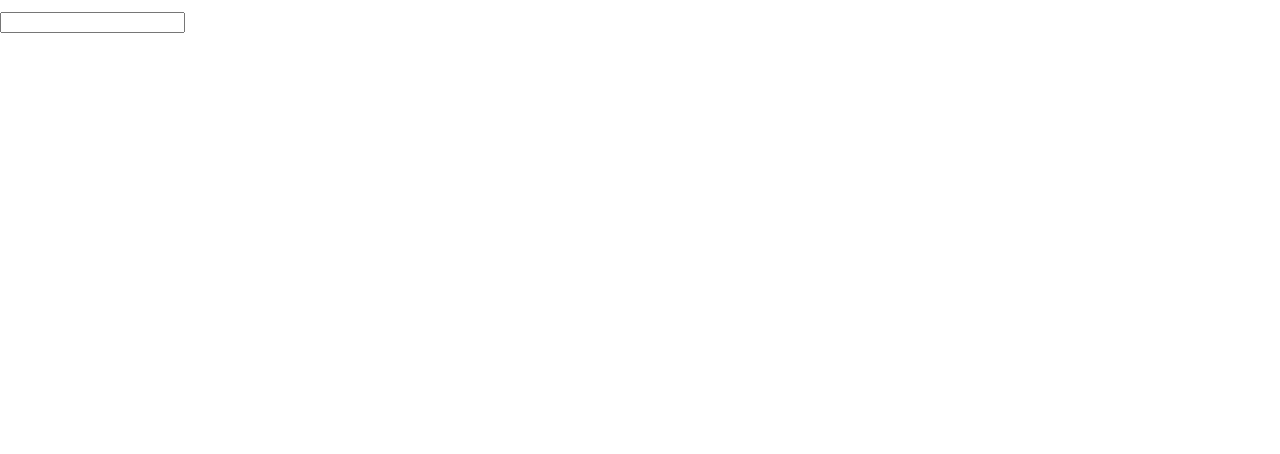
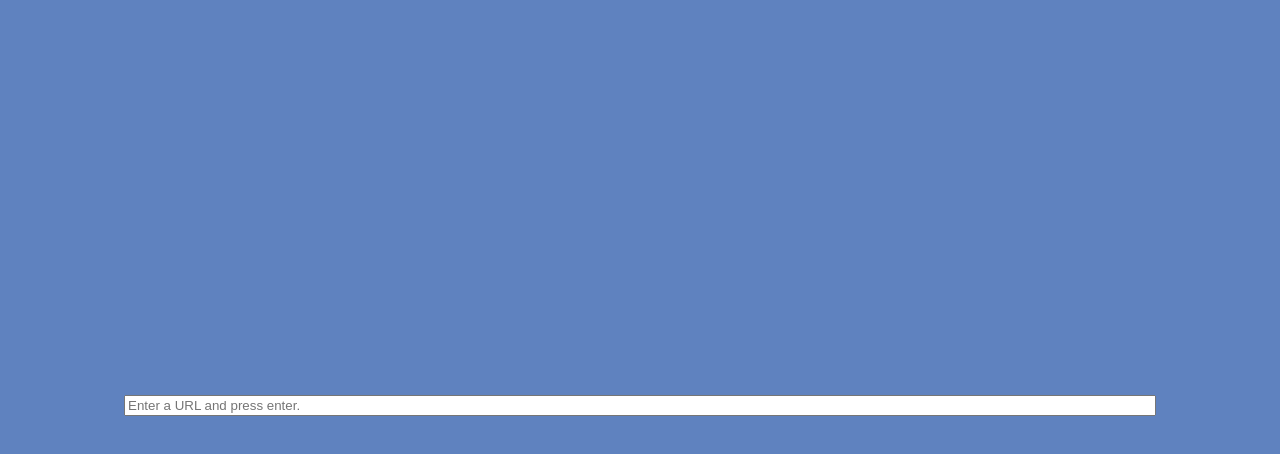
Before and after one commit to avere001/react-scraper, a React (Create React App) app in the folder frontend/: page / in a window 1280 px wide. Shown: the top 454 px of the page. Built offline with nearby package versions, Linux system fonts and the light colour scheme.

Commit message:
Improve style

```diff
--- a/frontend/src/App.css
+++ b/frontend/src/App.css
@@ -1,10 +1,10 @@
-/*.App {*/
-/*  background-color: #282c34;*/
-/*  min-height: 100vh;*/
-/*  display: flex;*/
-/*  flex-direction: column;*/
-/*  align-items: center;*/
-/*  justify-content: center;*/
-/*  font-size: calc(10px + 2vmin);*/
-/*  color: white;*/
-/*}*/
+.App {
+  background-color: #5f82bf;
+  min-height: 100vh;
+  display: flex;
+  flex-direction: column;
+  align-items: center;
+  justify-content: center;
+  /*font-size: calc(10px + 2vmin);*/
+  color: white;
+}
--- a/frontend/src/components/Results.css
+++ b/frontend/src/components/Results.css
@@ -5,4 +5,15 @@
 .react-tabs__tab-list {
     display: flex;
     flex-direction: column;
+    border-bottom: 0;
 }
+
+.react-tabs__tab--selected {
+    border-radius: 0;
+    bottom: 0;
+}
+
+.result-content {
+    width: 70vw;
+    height: 60vh;
+}
--- a/frontend/src/components/Results.js
+++ b/frontend/src/components/Results.js
@@ -1,17 +1,18 @@
-import React from "react"
+import React, {useState} from "react"
 import {Tab, TabList, TabPanel, Tabs} from "react-tabs";
 import 'react-tabs/style/react-tabs.css';
 import './Results.css'
 
 export default function Results(props) {
+    const [tabIndex, setTabIndex] = useState(0);
     let {scraperResults} = props;
     return <div className="scraper-results">
-        <Tabs>
+        <Tabs selectedIndex={tabIndex} onSelect={index => setTabIndex(index)}>
             <TabList>
                 {scraperResults.map((result) => <Tab key={result.url}>{result.url}</Tab>)}
             </TabList>
             {scraperResults.map(result => (
-                <TabPanel><textarea className="result-content" value={result.content} /></TabPanel>
+                <TabPanel key={result.url}><textarea readOnly className="result-content" value={result.content} /></TabPanel>
             ))}
         </Tabs>
     </div>
--- /dev/null
+++ b/frontend/src/components/UrlEntry.css
@@ -0,0 +1,3 @@
+.url-input {
+    width: 80vw;
+}
--- a/frontend/src/components/UrlEntry.js
+++ b/frontend/src/components/UrlEntry.js
@@ -1,4 +1,5 @@
 import React, {useState} from "react"
+import "./UrlEntry.css"
 
 export default function UrlEntry(props) {
     const [currentInput, setCurrentInput] = useState('')
@@ -22,12 +23,11 @@ export default function UrlEntry(props) {
                 response.json().then((data) => addResult(data))
             }}
         )
-        // addResult({'url': currentInput, 'content': "<p>Such content</p>"})
         setCurrentInput('');
         event.preventDefault();
     }
 
     return <form onSubmit={handleSubmit}>
-        <input value={currentInput} onChange={handleChange}/>
+        <input placeholder="Enter a URL and press enter." className="url-input" value={currentInput} onChange={handleChange}/>
     </form>
 }
```
